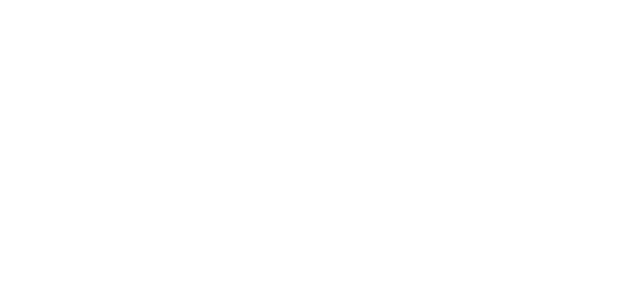
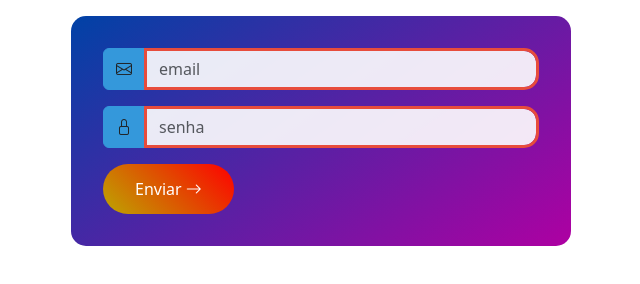
Before and after one commit to Guilherme-Gandini/bootstrap_base, a plain HTML site: page ex5b-al-fazer-formulario-(ex)/ex5b.html in a window 1280 px wide. Shown: the whole page, without its empty margins (319-959 px from the left). Drawn offline with nearby package versions, Linux system fonts and the light colour scheme.

Commit message:
desafios 5a e 5b concluidos

```diff
--- a/ex5a-al-fazer-grid-(ex)/ex5a.html
+++ b/ex5a-al-fazer-grid-(ex)/ex5a.html
@@ -1 +1,45 @@
 <!-- 1ª Digitação (Resolver exercício aqui) -->
+<!DOCTYPE html>
+<html lang="pt-br">
+<head>
+    <meta charset="UTF-8">
+    <meta name="viewport" content="width=device-width, initial-scale=1.0">
+    <title>Grid Bootstrap</title>
+    <link href="https://cdn.jsdelivr.net/npm/bootstrap@5.3.0/dist/css/bootstrap.min.css" rel="stylesheet">
+</head>
+<body>
+  <!-- 1ª Digitação (Aqui) -->
+  <div class="container mt-3">
+    <div class="row">
+      <div class="col-sm-4">
+        <div class="card">
+          <div class="card-body">
+            <h5 class="card-title">Coluna 1</h5>
+            <p class="card-text">Exemplo de coluna com Bootstrap</p>
+            <a href="#" class="btn btn-primary">Botão</a>
+          </div>
+        </div>
+      </div>
+      <div class="col-sm-4">
+        <div class="card">
+          <div class="card-body">
+            <h5 class="card-title">Coluna 2</h5>
+            <p class="card-text">Exemplo de coluna com Bootstrap</p>
+            <a href="#" class="btn btn-primary">Botão</a>
+          </div>
+        </div>
+      </div>
+      <div class="col-sm-4">
+        <div class="card">
+          <div class="card-body">
+            <h5 class="card-title">Coluna 3</h5>
+            <p class="card-text">Exemplo de coluna com Bootstrap</p>
+            <a href="#" class="btn btn-primary">Botão</a>
+          </div>
+        </div>
+      </div>
+    </div>
+  </div>
+  <script src="https://cdn.jsdelivr.net/npm/bootstrap@5.3.0/dist/js/bootstrap.bundle.min.js"></script>
+</body>
+</html>
--- a/ex5b-al-fazer-formulario-(ex)/ex5b.html
+++ b/ex5b-al-fazer-formulario-(ex)/ex5b.html
@@ -1 +1,41 @@
 <!-- 1ª Digitação (Resolver exercício aqui) -->
+ <!DOCTYPE html>
+ <html lang="pt-br">
+ <head>
+    <meta charset="UTF-8">
+    <meta name="viewport" content="width=device-width, initial-scale=1.0">
+
+    <!-- Bootstrap da estilização -->
+     <link href="https://cdn.jsdelivr.net/npm/bootstrap@5.3.0/dist/css/bootstrap.min.css" rel="stylesheet">
+
+    <!-- Bootstrap dos ícones -->
+    <link rel="stylesheet" href="https://cdn.jsdelivr.net/npm/bootstrap-icons@1.11.3/font/bootstrap-icons.css"/>
+
+    <!-- CSS customizado -->
+     <link rel="stylesheet" href="style.css">
+    <title>Document</title>
+ </head>
+ <body>
+    <div class="container d-flex justify-content-center align-items-center">
+        <form class="custom-form mt-3">
+            <div class="col-sm-12 mb-3">
+                <div class="input-group">
+                    <span class="input-group-text custom-icon">
+                        <i class="bi bi-envelope"></i>
+                    </span>
+                    <input type="email" class="form-control custom-input" placeholder="email">
+                </div>
+            </div>
+            <div class="col-sm-12 mb-3">
+                <div class="input-group">
+                    <span class="input-group-text custom-icon">
+                        <i class="bi bi-lock"></i>
+                    </span>
+                    <input type="password" class="form-control custom-input" placeholder="senha">
+                </div>
+            </div>
+            <button class="btn btn-primary custom-button">Enviar <i class="bi-arrow-right"></i></button>
+        </form>
+    </div>
+ </body>
+ </html>
--- /dev/null
+++ b/ex5b-al-fazer-formulario-(ex)/style.css
@@ -0,0 +1,37 @@
+/* 2ª Digitação (Aqui) */
+.custom-form {
+    background: linear-gradient(145deg, #0042a6, #ae00a2);
+    padding: 2rem;
+    border-radius: 15px;
+    width: 60%;
+    max-width: 500px;
+}
+.form-label {
+    color: white;
+}
+.custom-icon {
+    background-color: #3498db;
+    border-color: #3498db;
+}
+.form-control.custom-input {
+    border: 3px solid #e74c3c;
+    border-radius: 15px;
+    background-color: rgba(255, 255, 255, 0.9);
+}
+.form-control.custom-input:focus {
+    border-color: #2ecc71;
+    transform: scale(1.02);
+}
+.input-group {
+    width: 100%;
+}
+.btn.btn-primary.custom-button {
+    background: linear-gradient(45deg, #bca602, #ff0000);
+    padding: 0.8rem 2rem;
+    border-radius: 50px;
+    border: none;
+}
+.btn.btn-primary.custom-button:hover {
+    transform: translateY(-5px);
+    box-shadow: 0 10px 20px rgba(231, 76, 60, 0.4);
+}
```
Also changed, not shown: ex5b-al-fazer-formulario-(ex)/explicacao.md (line endings or trailing spaces).
